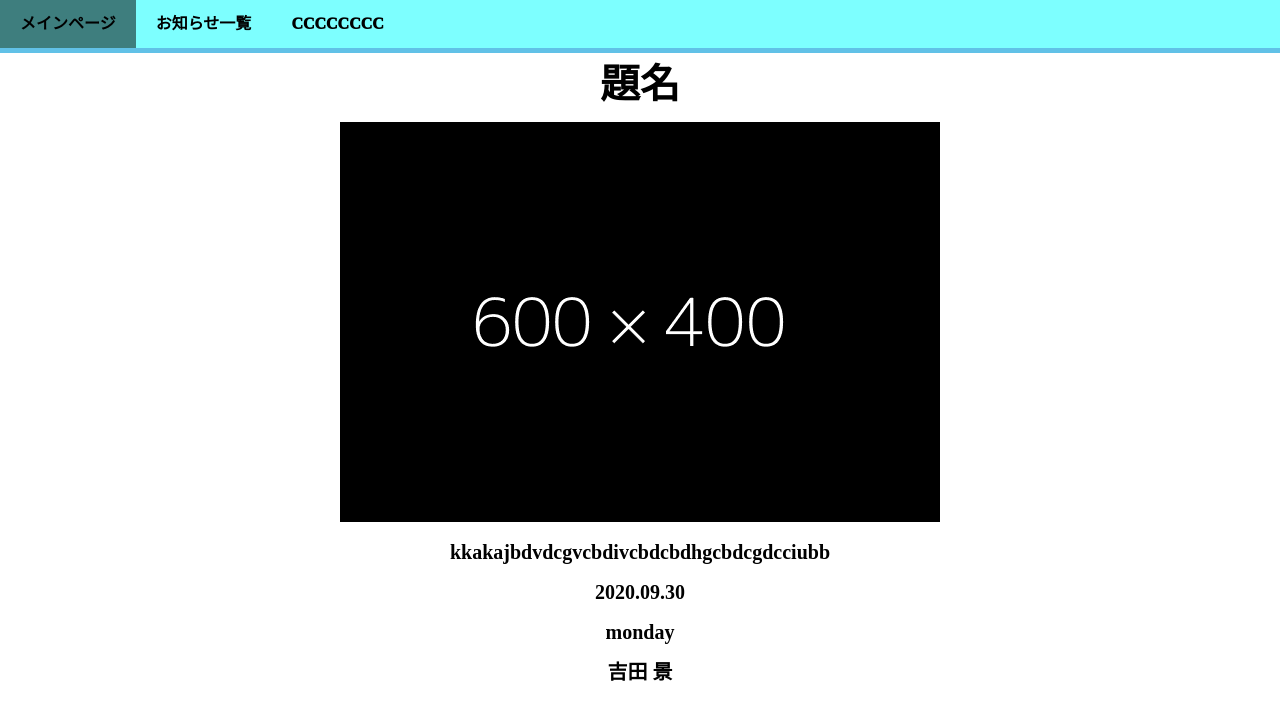
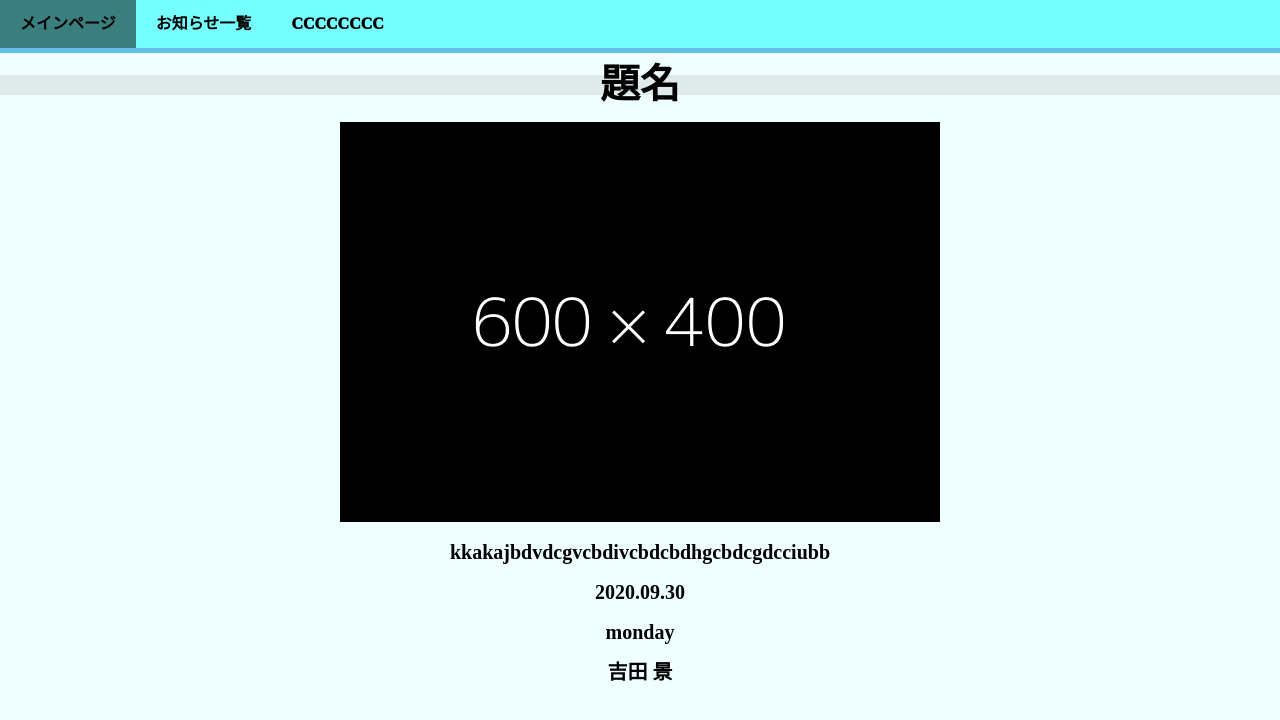
Before and after one commit to tmm271618-ux/KTK.gift.io, a plain HTML site: page news/index.html in a window 1280 px wide. Drawn offline with Linux system fonts and the light colour scheme.

Commit message:
Update style_news.css

```diff
--- a/news/style_news.css
+++ b/news/style_news.css
@@ -28,4 +28,11 @@ body {
     font-size: 20px;
     font-weight: bold;
     text-align: center;
+    background: #efffff;
+    margin: 0 0 0;
 }
+
+h1 {
+    background: #bbbbbb50;
+    margin: 0 0 40 0;
+}
```
